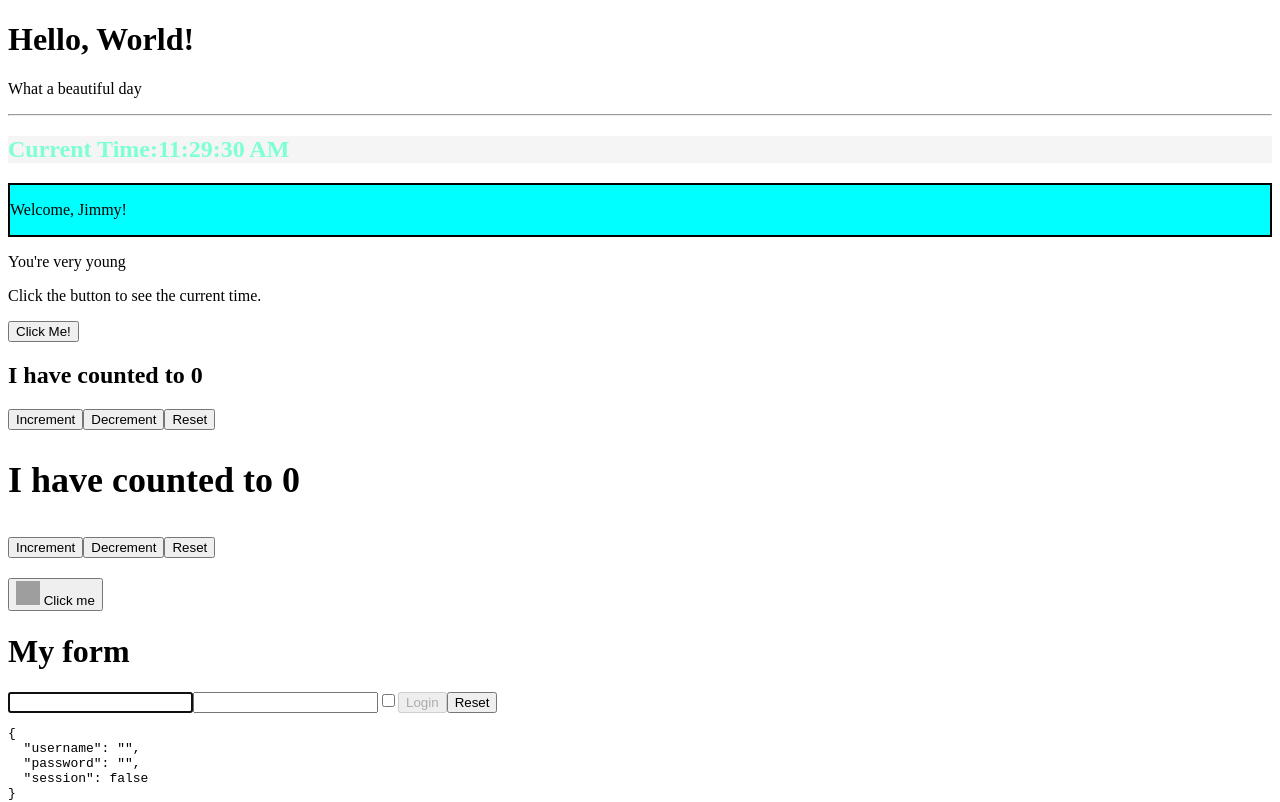
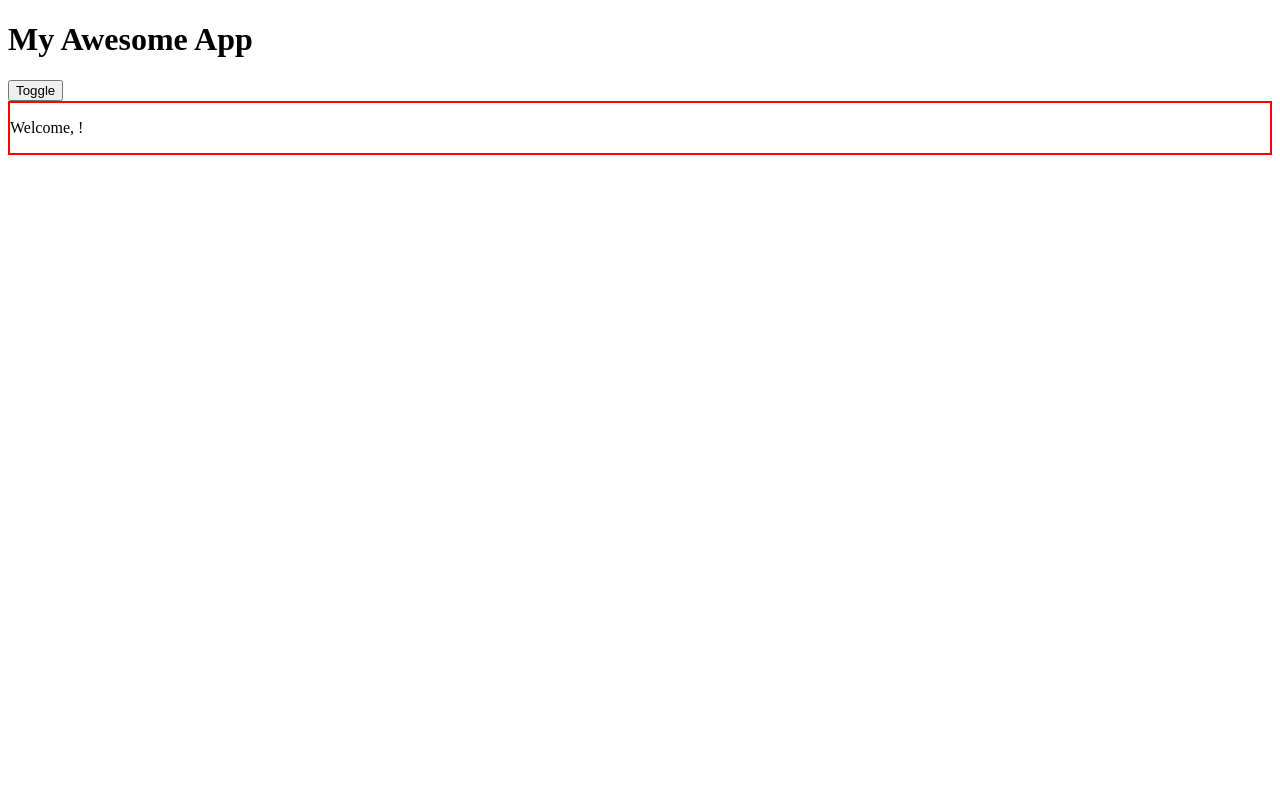
Before and after one commit to gabrieleprovenzano/react, a React (Vite) app in the folder latest/: page / in a window 1280 px wide. Shown: the top 802 px of the page. Built offline with nearby package versions, Linux system fonts and the light colour scheme; grey boxes are pictures that could not be loaded.

Commit message:
Add files via upload

```diff
--- a/latest/src/App.jsx
+++ b/latest/src/App.jsx
@@ -1,5 +1,6 @@
 import { AlertClock } from "./AlertClock";
 import { Clock } from "./Clock";
+import { Container } from "./Container";
 import { Counter } from "./Counter";
 import { CounterDisplay } from "./CounterDisplay";
 import { GooDMorning } from "./GoodMornig";
@@ -13,7 +14,7 @@
 
 export function App() {
     return (
-    <div className="app">
+    <Container title={<h1>My Awesome App</h1>}>
         <HelloWorld />
         <p>What a beautiful day</p>
         <hr />
@@ -33,5 +34,5 @@
         ]}
         />
         <GooDMorning />
-    </div>
+    </Container>
 )}
--- /dev/null
+++ b/latest/src/Container.jsx
@@ -0,0 +1,17 @@
+import { useState } from "react"
+
+
+export function Container({title , children}) {
+        const [collapse , setCollapse] =useState(false)
+
+        function handleToggleCollapse() {
+            setCollapse(t => !t)
+        }
+    return(
+        <div className="container">
+            <div className="class-title">{title}</div>
+            <button onClick={handleToggleCollapse}>Toggle</button>
+           {collapse && <div className="class-content">{children}</div>}
+        </div>
+    )
+}
--- a/latest/src/layout.scss
+++ b/latest/src/layout.scss
@@ -1,6 +1,6 @@
 .welcome {
-     background: aqua;
-     border: 2px solid black;
+     background: white;
+     border: 2px solid red;
 }
 
 .clock {
```
